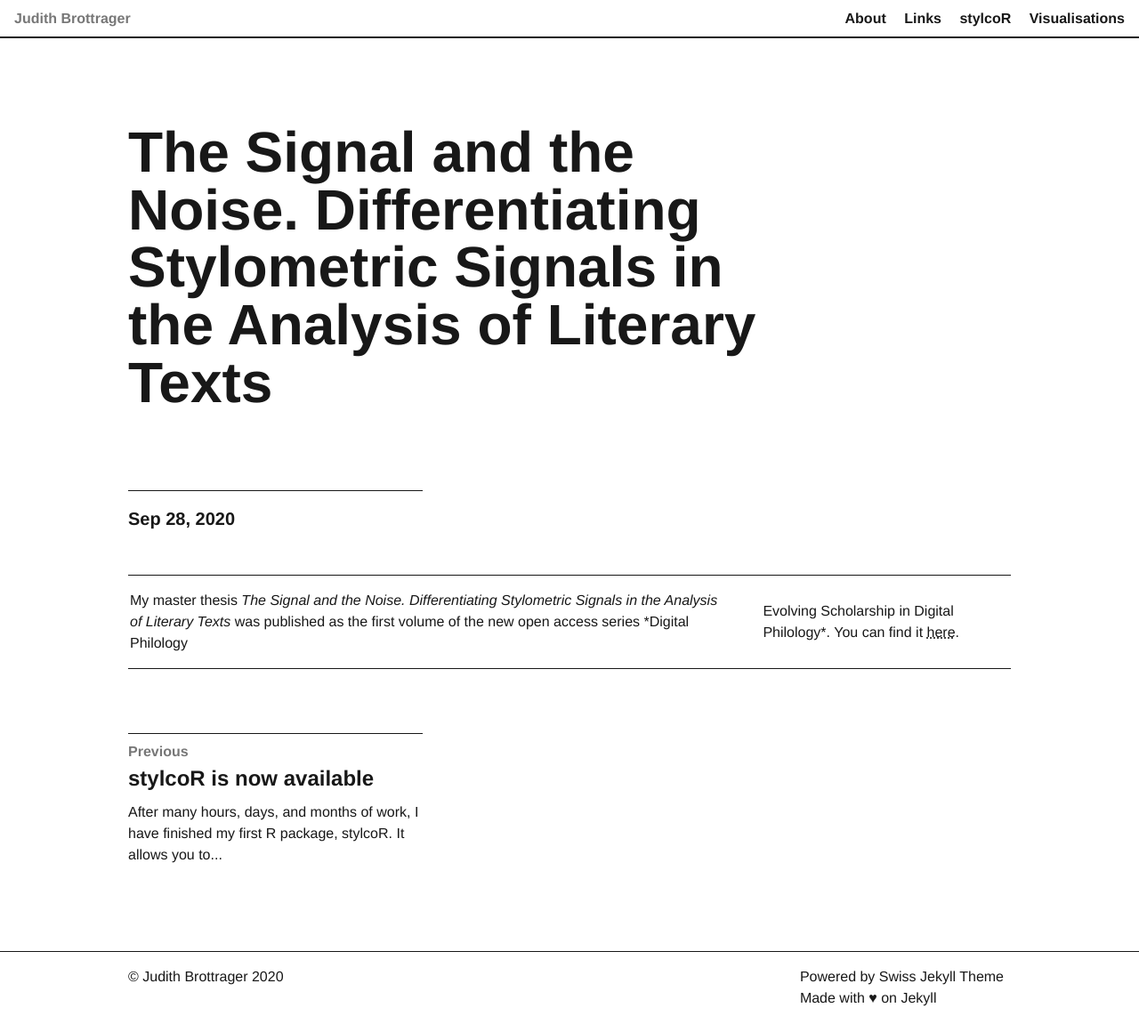
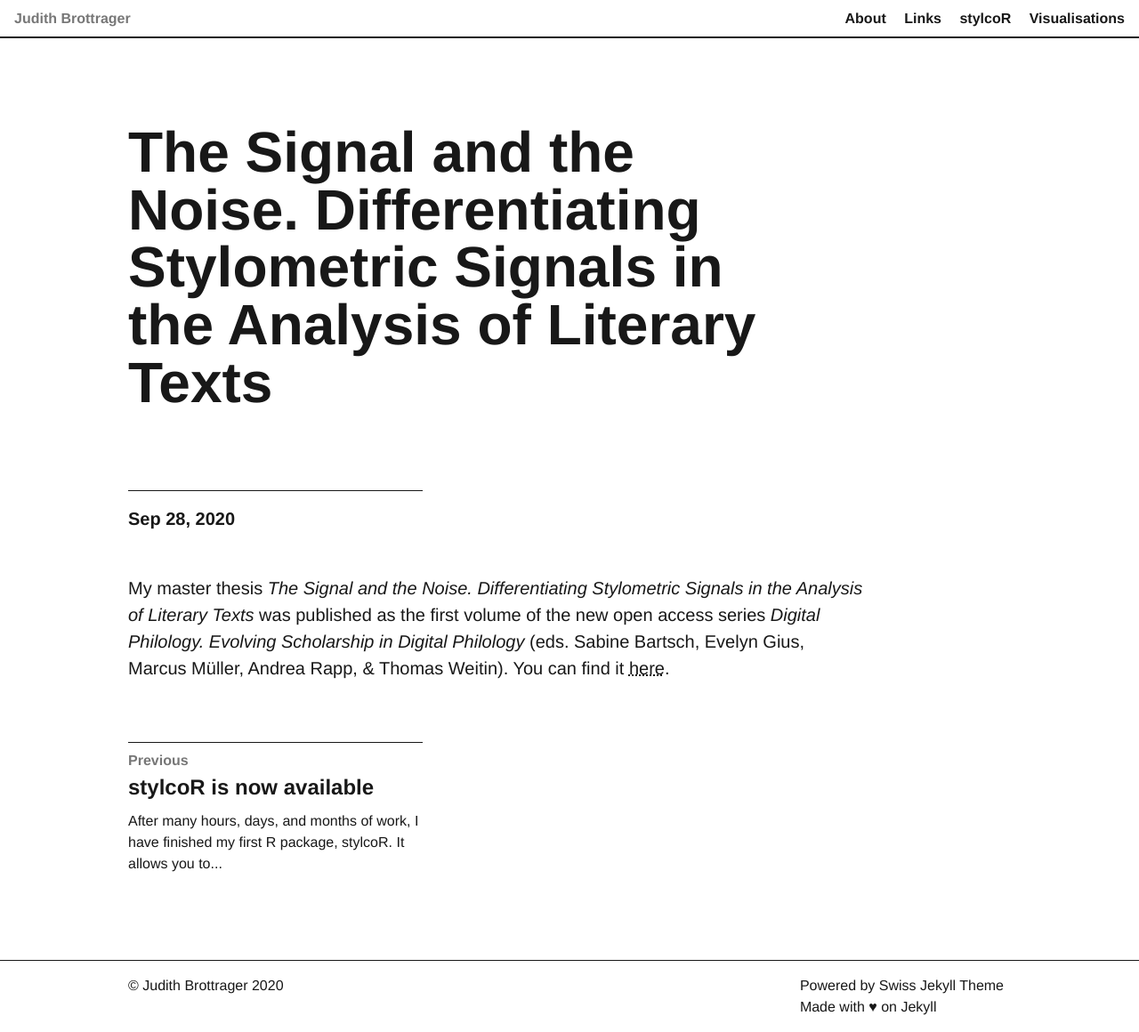
Before and after one commit to jbrottrager/jb, a Jekyll site: the page built from _posts/2020-09-29-signal-and-noise.markdown, in a window 1280 px wide. Shown: the whole page at 89% size. Built offline with Jekyll 4.4.1, drawn with Linux system fonts in a browser that asks for light colours.

Commit message:
update post

```diff
--- a/_posts/2020-09-29-signal-and-noise.markdown
+++ b/_posts/2020-09-29-signal-and-noise.markdown
@@ -5,4 +5,4 @@ date:   2020-09-28 10:30:00 +0530
 categories:
 ---
 
-My master thesis *The Signal and the Noise. Differentiating Stylometric Signals in the Analysis of Literary Texts* was published as the first volume of the new open access series *Digital Philology | Evolving Scholarship in Digital Philology*. You can find it [here](http://tuprints.ulb.tu-darmstadt.de/13485/).
+My master thesis *The Signal and the Noise. Differentiating Stylometric Signals in the Analysis of Literary Texts* was published as the first volume of the new open access series *Digital Philology. Evolving Scholarship in Digital Philology* (eds. Sabine Bartsch, Evelyn Gius, Marcus Müller, Andrea Rapp, & Thomas Weitin). You can find it [here](http://tuprints.ulb.tu-darmstadt.de/13485/).
```
